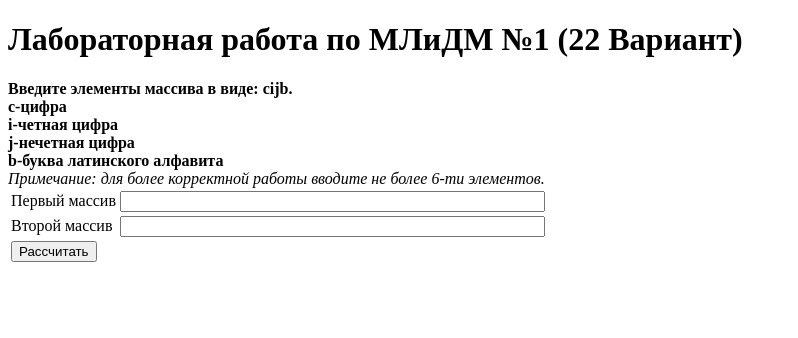
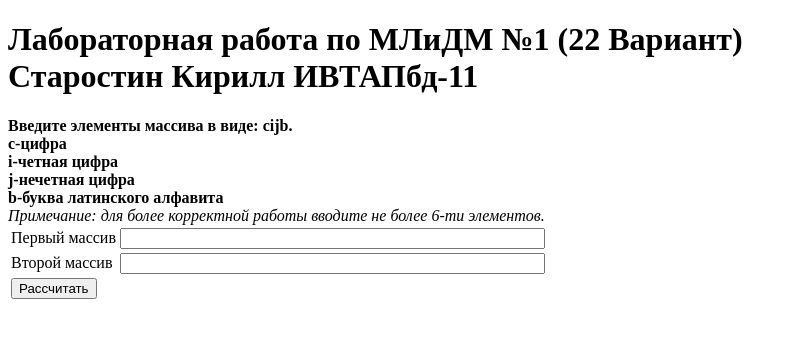
Before and after one commit to Rammsnia/MLiDMLab, a PHP site: page /mldmlab1.php in a window 1280 px wide. Shown: the top 338 px of the page, without its empty margins (0-798 px from the left). Run offline with PHP 8.4, Linux system fonts and the light colour scheme.

Commit message:
Да
Да

```diff
--- a/Лабы/mldmlab1.php
+++ b/Лабы/mldmlab1.php
@@ -7,7 +7,7 @@
     <script type="text/javascript" src="/scripts/scripts.js"></script>
 </head>
 <body>
-<h1>Лабораторная работа по МЛиДМ №1 (22 Вариант)</h1>
+<h1>Лабораторная работа по МЛиДМ №1 (22 Вариант)<br> Старостин Кирилл ИВТАПбд-11</h1>
 <b>Введите элементы массива в виде: cijb.<br> c-цифра<br> i-четная цифра<br>j-нечетная цифра<br>b-буква латинского алфавита</b>
 <br><em>Примечание: для более корректной работы вводите не более 6-ти элементов.</em>
 <form method="" action="">
```
